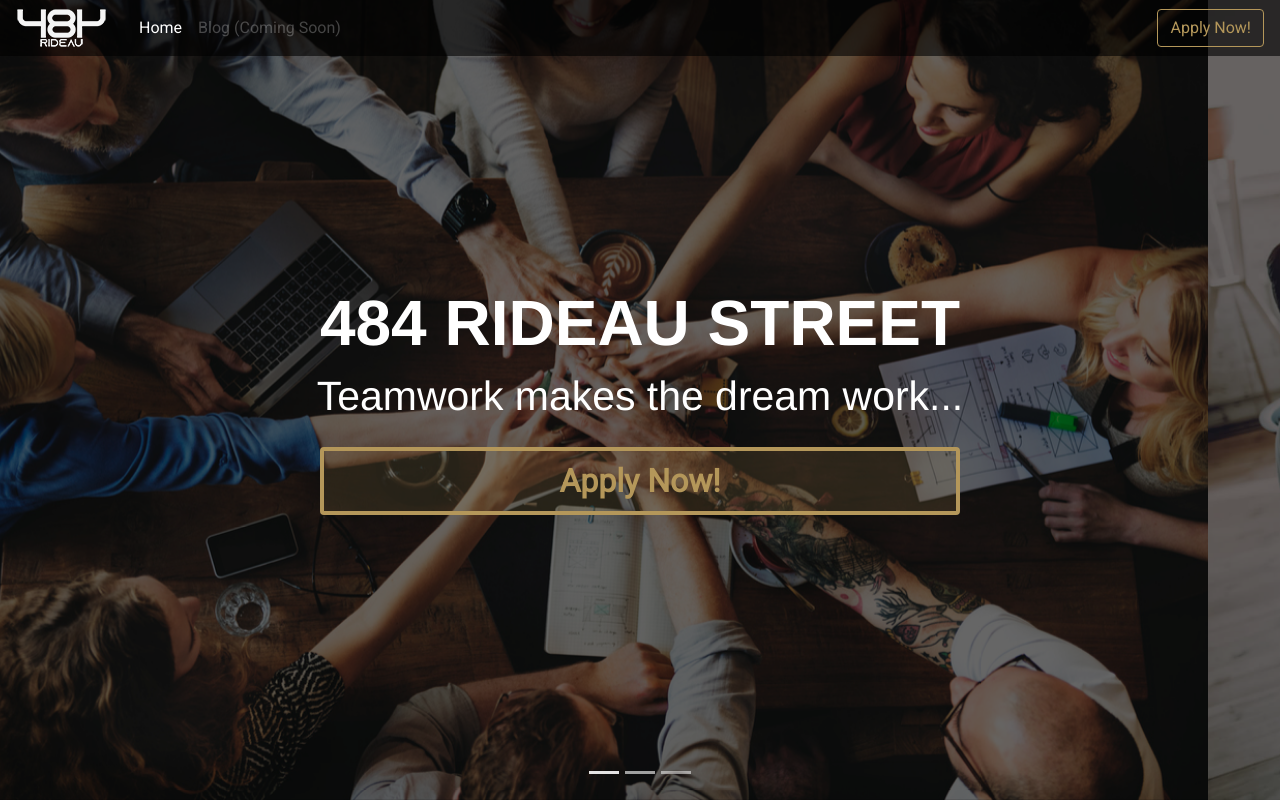
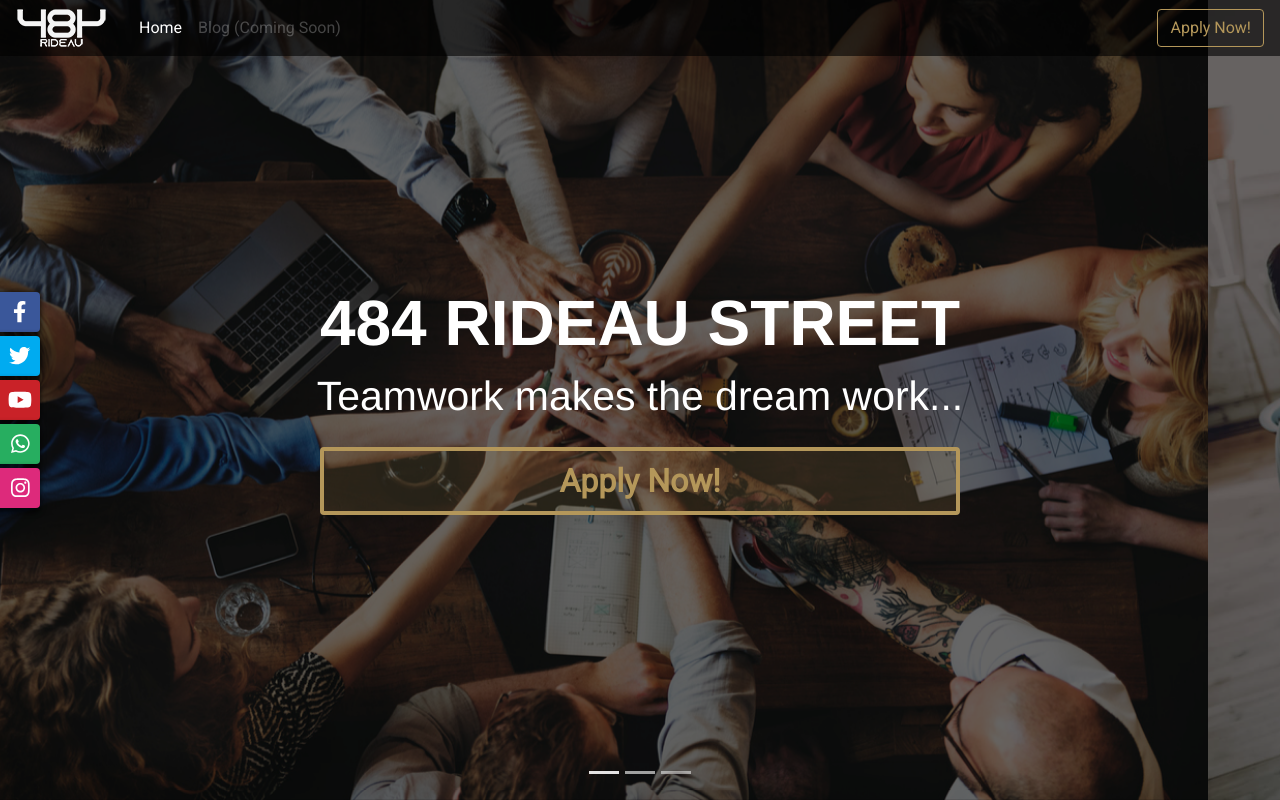
Before and after one commit to JohnD-Ottawa/ca.484rideau, a React (Create React App) app: page /home in a window 1280 px wide. Built offline with nearby package versions, Linux system fonts and the light colour scheme.

Commit message:
Social Media Icons LG VP

```diff
--- a/src/assets/stylesheets/colors.css
+++ b/src/assets/stylesheets/colors.css
@@ -2,6 +2,11 @@
   --bg_main: #000;
   --accent_main: #b4975a;
   --nav_bg: rgba(0, 0, 0, 0.6);
+  --facebook: #3a579a;
+  --twitter: #00abf0;
+  --instagram: #dd2a7b;
+  --youtube: #c92228;
+  --whatsapp: #27ae60;
 }
 
 /*------------------------------------
--- a/src/assets/stylesheets/index.css
+++ b/src/assets/stylesheets/index.css
@@ -27,3 +27,44 @@ img {
 .bg-nav {
   background-color: var(--nav_bg);
 }
+
+.test {
+  left: 0;
+  top: 0;
+  height: 100vh;
+  width: 100vw;
+  position: fixed;
+  z-index: 3;
+  pointer-events: none;
+}
+
+.test3 {
+  height: 40px;
+  width: 40px;
+  box-shadow: -2px 2px 5px 3px rgba(0, 0, 0, 0.7);
+  background-color: blue;
+  pointer-events: all;
+  cursor: pointer;
+  transition: 0.15s ease-out;
+}
+
+.test3:hover {
+  width: calc(40px + 5px);
+  padding-left: 5px;
+}
+
+.facebook {
+  background-color: var(--facebook);
+}
+.twitter {
+  background-color: var(--twitter);
+}
+.youtube {
+  background-color: var(--youtube);
+}
+.whatsapp {
+  background-color: var(--whatsapp);
+}
+.instagram {
+  background-color: var(--instagram);
+}
--- a/src/container/App.js
+++ b/src/container/App.js
@@ -50,6 +50,7 @@ class App extends React.Component {
         <Router>
           <div className="App">
             <NavBar />
+            <SocialIconsLG />
             <Switch>
               <Route path="/blog">{/* <Home /> */}</Route>
               <Route path="/home">
@@ -59,7 +60,6 @@ class App extends React.Component {
                 <Redirect to="/home" />
               </Route>
             </Switch>
-
             <Footer />
             <Modal />
           </div>
@@ -69,4 +69,30 @@ class App extends React.Component {
   }
 }
 
+function SocialIconsLG() {
+  return (
+    <div className="d-none d-lg-block">
+      <div className="test hidden-md-down d-flex align-items-center">
+        <div className="test2">
+          <div class="d-flex facebook test3 justify-content-center align-items-center mb-1 text-white rounded-right">
+            <FontAwesomeIcon icon={["fab", "facebook-f"]} size="lg" />
+          </div>
+          <div class="d-flex twitter test3 justify-content-center align-items-center mb-1 text-white rounded-right">
+            <FontAwesomeIcon icon={["fab", "twitter"]} size="lg" />
+          </div>
+          <div class="d-flex youtube test3 justify-content-center align-items-center mb-1 text-white rounded-right">
+            <FontAwesomeIcon icon={["fab", "youtube"]} size="lg" />
+          </div>
+          <div class="d-flex whatsapp test3 justify-content-center align-items-center mb-1 text-white rounded-right">
+            <FontAwesomeIcon icon={["fab", "whatsapp"]} size="lg" />
+          </div>
+          <div class="d-flex instagram test3 justify-content-center align-items-center text-white rounded-right">
+            <FontAwesomeIcon icon={["fab", "instagram"]} size="lg" />
+          </div>
+        </div>
+      </div>
+    </div>
+  );
+}
+
 export default App;
--- a/src/container/components/modal.js
+++ b/src/container/components/modal.js
@@ -6,13 +6,14 @@ function modal(props) {
   return (
     <div
       class="modal fade"
+      data-backdrop="static"
       id="ApplyModal"
       tabindex="-1"
       role="dialog"
       aria-labelledby="exampleModalLabel"
       aria-hidden="true"
     >
-      <div class="modal-dialog" role="document">
+      <div class="modal-dialog modal-dialog-centered modal-lg" role="document">
         <div class="modal-content">
           <div class="modal-header">
             <h5 class="modal-title" id="exampleModalLabel">
--- a/src/routes/home/components/carousel.js
+++ b/src/routes/home/components/carousel.js
@@ -8,6 +8,8 @@ import image1 from "../../../assets/images/home/carousel_image_1.jpg";
 import image2 from "../../../assets/images/home/carousel_image_2.jpg";
 import image3 from "../../../assets/images/home/carousel_image_3.jpg";
 
+const CAROUSEL_IMAGES = [image1, image2, image3];
+
 function carousel(props) {
   return (
     <React.Fragment>
@@ -17,7 +19,17 @@ function carousel(props) {
         data-ride="carousel"
       >
         <div className="App_carousel">
-          {/* Header */}
+          <Header />
+          <Indicators />
+          <CarouselInner />
+        </div>
+      </div>
+    </React.Fragment>
+  );
+}
+
+function Header() {
+  return (
     <div className="header bg-nav">
       <div className="slide-caption d-flex flex-column w-100 p-0">
         <h1 className="w-100 text-center font-weight-bolder">
@@ -37,45 +49,27 @@ function carousel(props) {
         </div>
       </div>
     </div>
-
-          {/* Indicators */}
-          <ol className="carousel-indicators">
-            <li
-              data-target="#carouselExampleCaptions"
-              data-slide-to="0"
-              className="active"
-            ></li>
-            <li data-target="#carouselExampleCaptions" data-slide-to="1"></li>
-            <li data-target="#carouselExampleCaptions" data-slide-to="2"></li>
-          </ol>
-
-          <div className="carousel-inner">
-            <div className="carousel-item active">
-              <img
-                src={image1}
-                className="d-block w-100"
-                alt="random carousel"
-              />
-            </div>
-            <div className="carousel-item">
-              <img
-                src={image2}
-                className="d-block w-100"
-                alt="random carousel"
-              />
-            </div>
-            <div className="carousel-item">
-              <img
-                src={image3}
-                className="d-block w-100"
-                alt="random carousel"
-              />
-            </div>
-          </div>
-        </div>
-      </div>
-    </React.Fragment>
   );
 }
 
+function Indicators() {
+  let items = CAROUSEL_IMAGES.map((element, index) => (
+    <li
+      data-target="#carouselExampleCaptions"
+      className={index === 0 ? "active" : ""}
+      data-slide-to={`${index}`}
+    />
+  ));
+  return <ol className="carousel-indicators">{items}</ol>;
+}
+
+function CarouselInner() {
+  let items = CAROUSEL_IMAGES.map((element, index) => (
+    <div className={`carousel-item ${index === 0 ? "active" : ""}`}>
+      <img src={element} className="d-block w-100" alt="carousel" />
+    </div>
+  ));
+  return <div className="carousel-inner">{items}</div>;
+}
+
 export default carousel;
```
Lines whose indentation alone changed are shown as unchanged.
